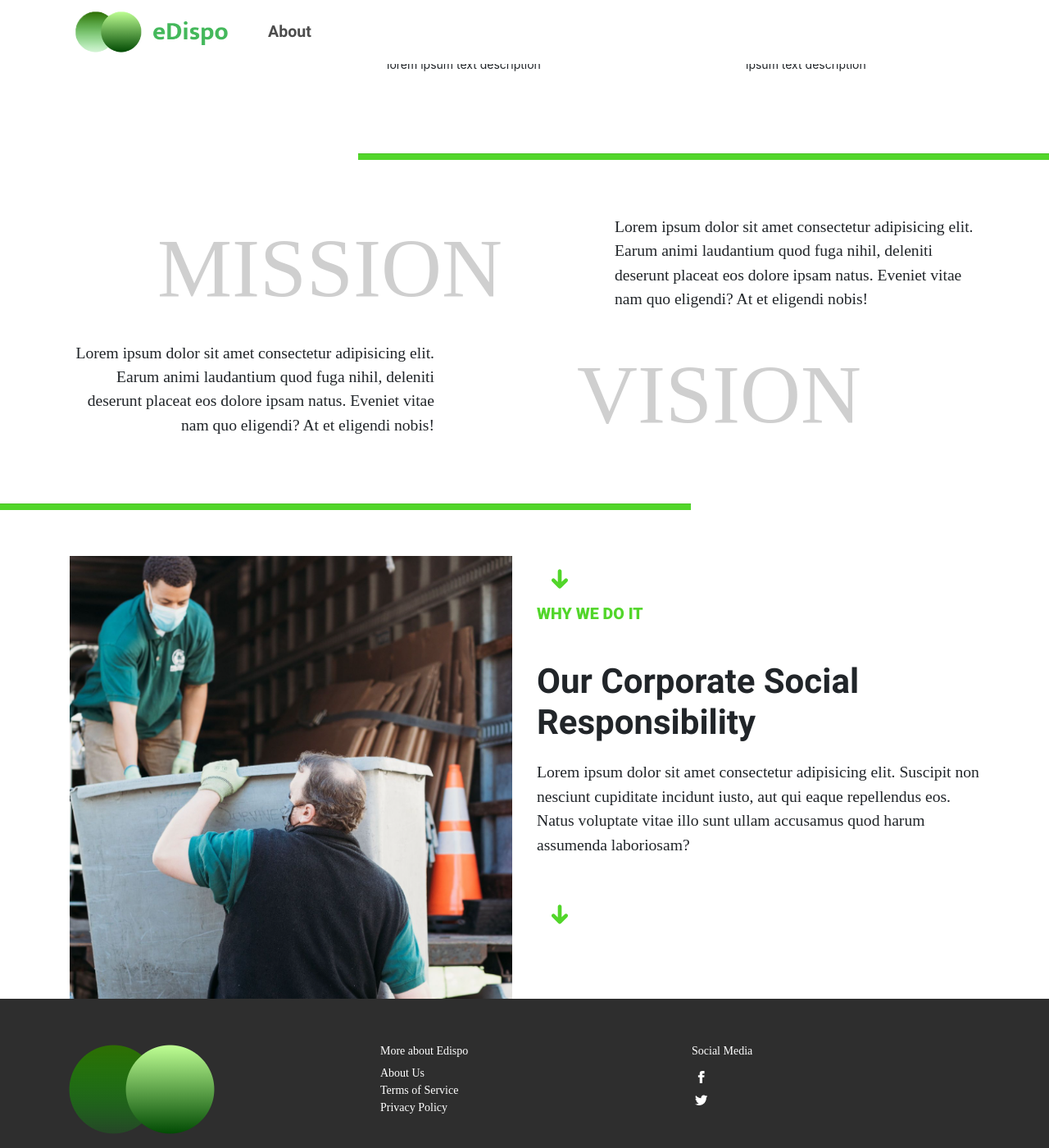
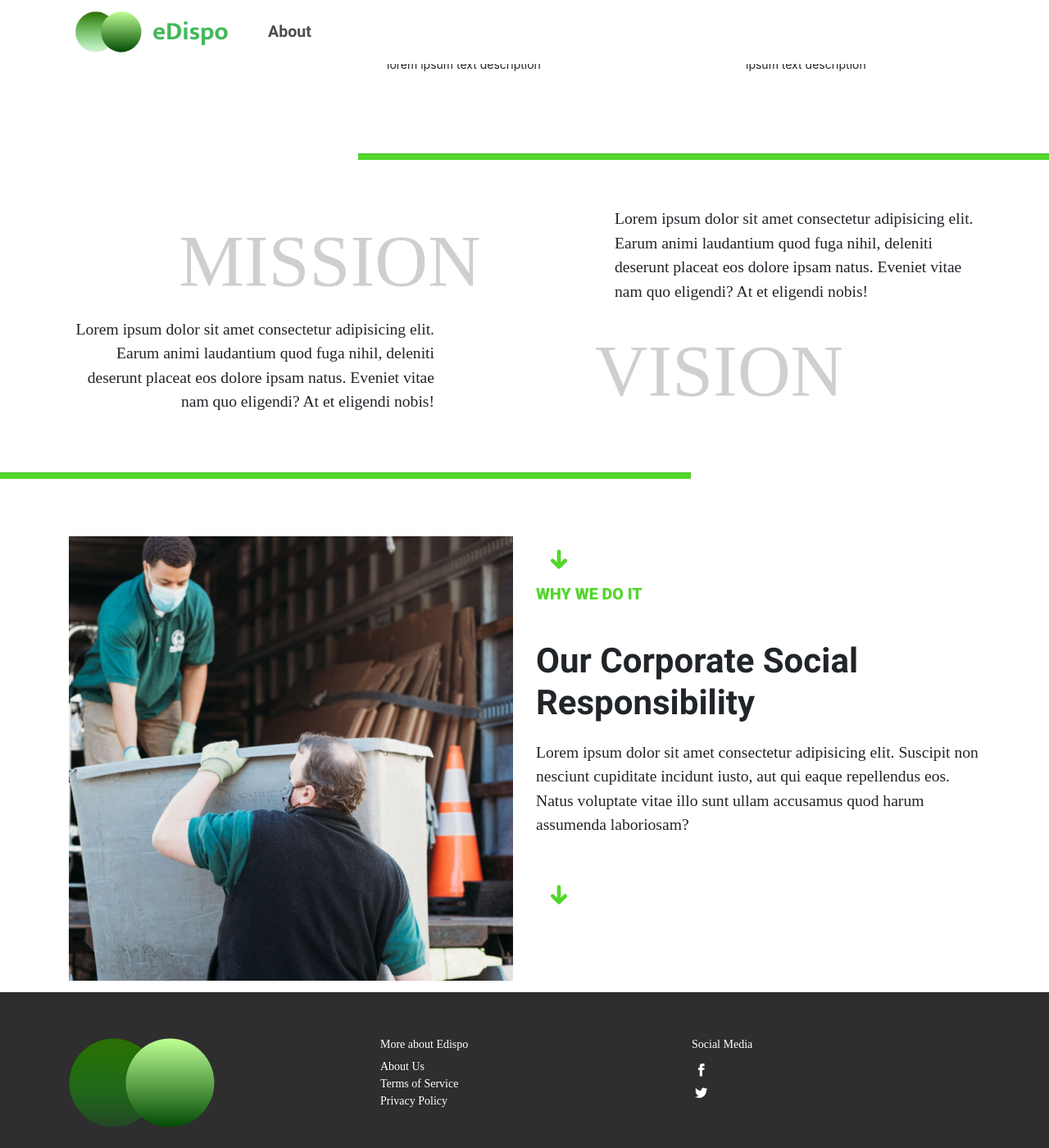
Before and after one commit to edispoph/edispo-landing-page, a Jekyll site: the page built from about.html, in a window 1280 px wide and 1400 px high, scrolled down 1664 px. Shown: the whole window at 82% size. Built offline with Jekyll 4.4.1, drawn with Linux system fonts in a browser that asks for light colours; some web fonts are replaced.

Commit message:
Fix minor padding and layout issues.

```diff
--- a/about.html
+++ b/about.html
@@ -74,7 +74,7 @@
     <section class="container">
       <div class="row mission-vision-container">
         <div class="col-md-7 d-flex justify-content-center align-items-center">
-          <span class="edispo-black-1 mission-vision-text" style="font-size: 8vw;">MISSION</span>
+          <span class="edispo-black-1 mission-vision-text" style="font-size: 7vw;">MISSION</span>
         </div>
         <div class="col-md-5 d-flex justify-content-center align-items-center">
           <p class="edispo-regular-1 edispo-font-2 text-left">
@@ -89,7 +89,7 @@
           </p>
         </div>
         <div class="col-md-7 d-flex justify-content-center align-items-center">
-          <span class="edispo-black-1 mission-vision-text" style="font-size: 8vw;">VISION</span>
+          <span class="edispo-black-1 mission-vision-text" style="font-size: 7vw;">VISION</span>
         </div>
       </div>
     </section>
@@ -102,10 +102,10 @@
   <!-- CSR -->
   <section class="container">
     <div class="row">
-      <div class="col-md-6">
+      <div class="col-md-6 p-3">
         <img src="{{site.baseurl}}/assets/images/about/workers.png" class="img-fluid"/>
       </div>
-      <div class="col-md-6 d-flex flex-column">
+      <div class="col-md-6 p-3 d-flex flex-column">
         <div class="svg-container-icon-4 p-3">
           <svg xmlns="http://www.w3.org/2000/svg" viewBox="0 0 24 24">
             <g fill='var(--edispo-base)'>
@@ -143,7 +143,7 @@
       width: 70%;
     }
     .company-values-cell-img-container {
-      height: 300px;
+      height: 350px;
     }
 
     @media (min-width: 576px) {
```
